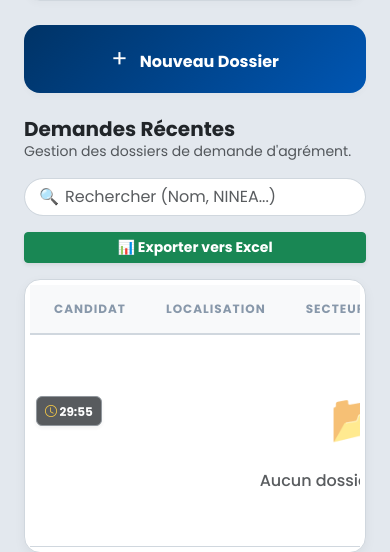
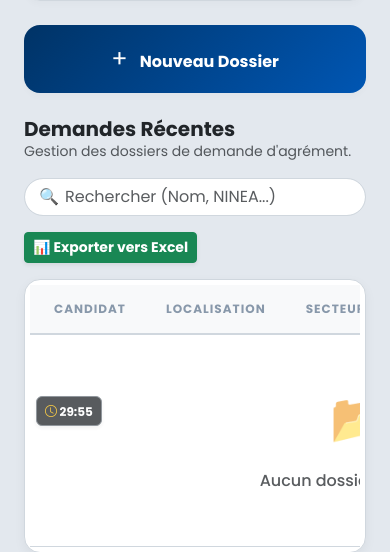
Before and after one commit to AlkhafissA/XALAT, a Flask app: page /tableau_de_bord in a window 390 px wide. Shown: the part 402-954 px from the top of the page. Run offline with Flask 3, Linux system fonts and the light colour scheme; the visitor is signed in with stand-in values (Sample User, id 1); data that the repository does not hold is empty; parts of the project's set-up code (start-up, migrations or seed data) failed here and were passed over; some libraries are stand-ins or nearby versions.

Commit message:
Mise à jour Responsive5.1

```diff
--- a/app/templates/dashboard.html
+++ b/app/templates/dashboard.html
@@ -206,7 +206,7 @@
       <span class="search-icon">🔍</span>
       <input type="text" id="searchInput" class="form-control search-input" placeholder="Rechercher (Nom, NINEA...)" />
     </div>
-    <a href="{{ url_for('main.exporter_excel') }}" class="btn btn-success btn-sm text-white fw-bold shadow-sm w-100 w-md-auto">
+    <a href="{{ url_for('main.exporter_excel') }}" class="btn btn-success btn-sm text-white fw-bold shadow-sm align-self-start align-self-md-center">
       📊 Exporter vers Excel</a
     >
   </div>
```
